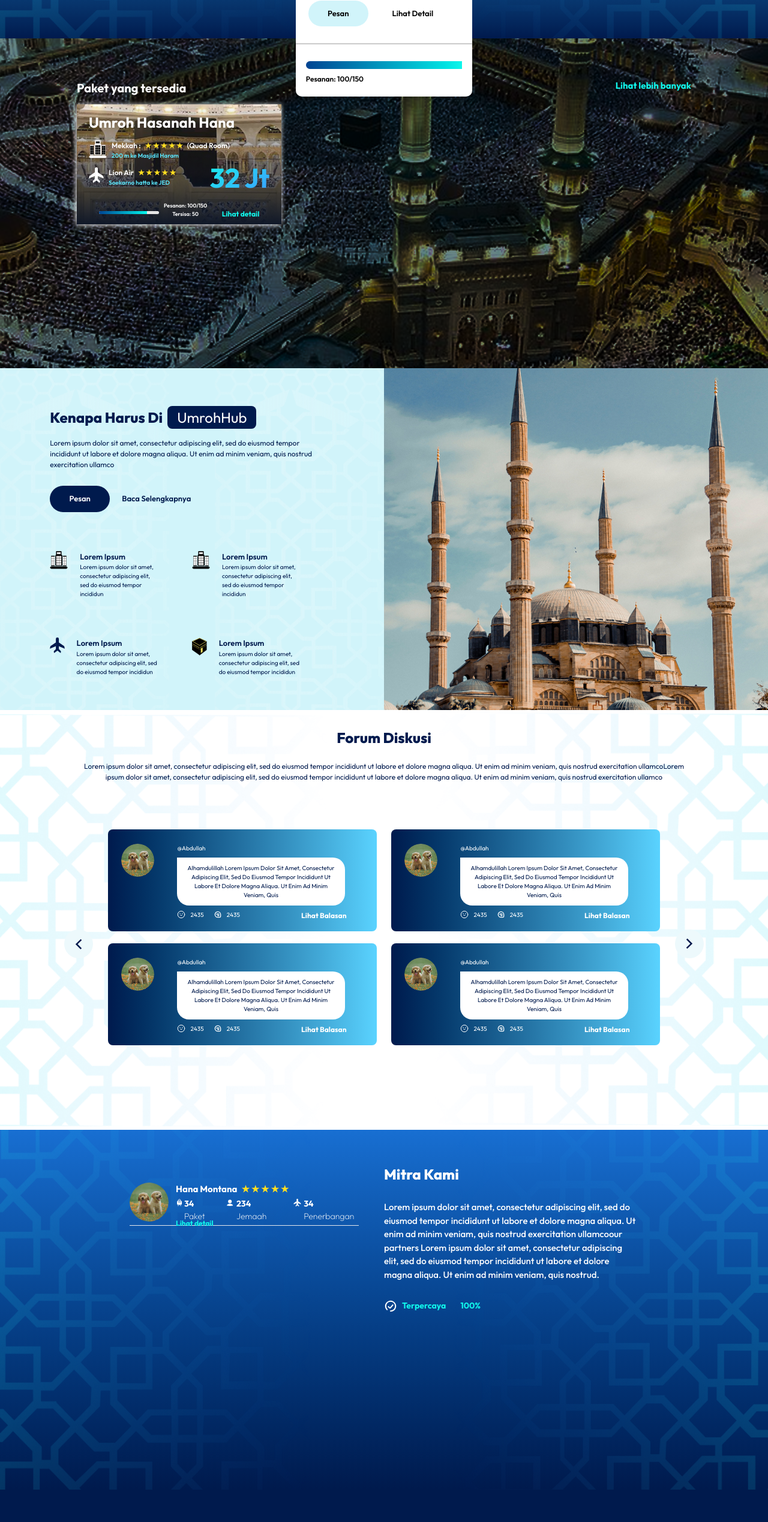
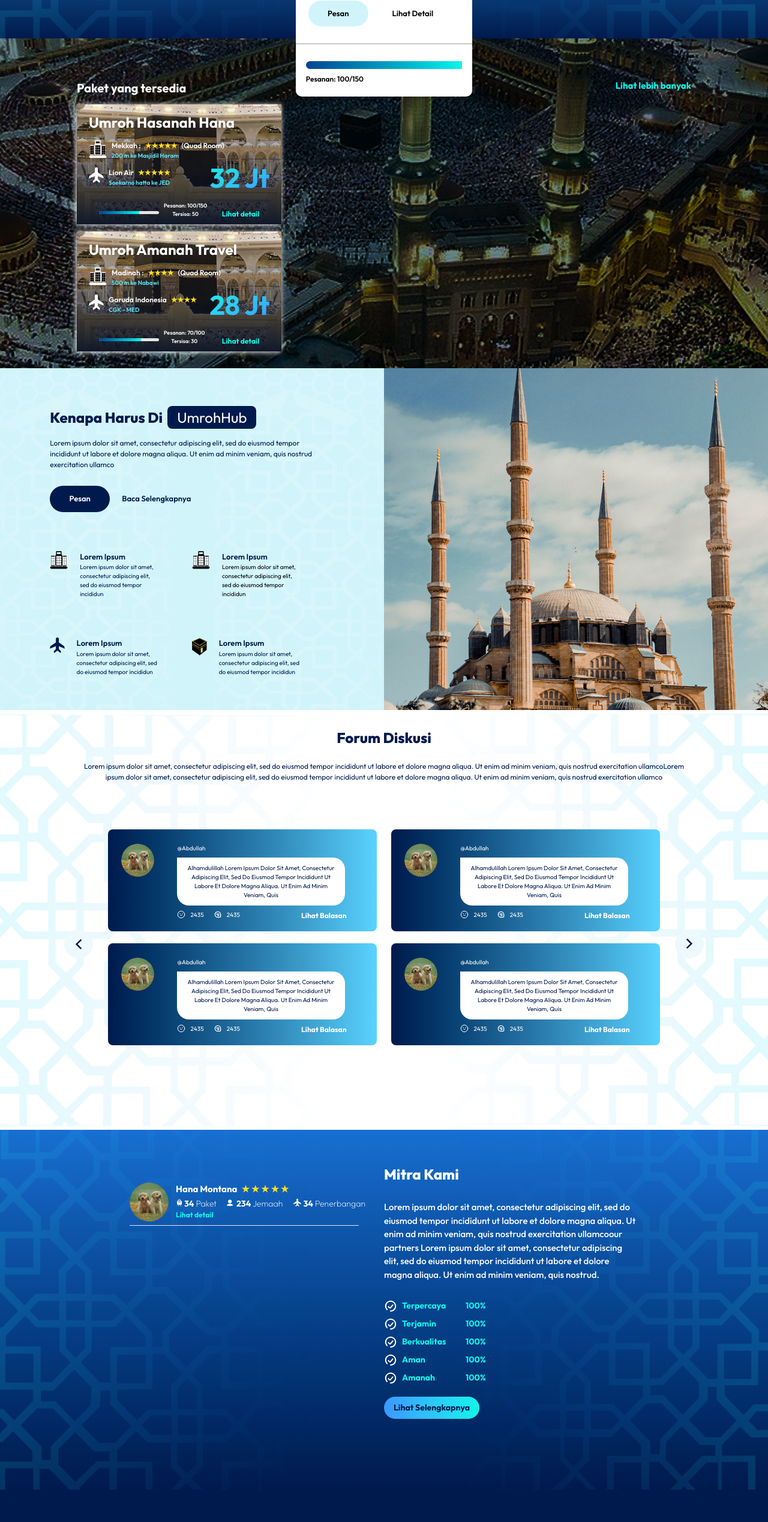
Before and after one commit to fikriymnn/Umroh-Hub-usr, a React app: page /home in a window 1280 px wide. Shown: the part 1036-3574 px from the top of the page at 60% size. Built offline with nearby package versions, Linux system fonts and the light colour scheme; the HTML template or start-up script is replaced by a standard one.

Commit message:
Card Paket

```diff
--- a/src/components/Button.tsx
+++ b/src/components/Button.tsx
@@ -6,11 +6,11 @@ interface ButtonProps {
     type?: 'button' | 'submit';
     className?: string;
     disabled?: boolean;
-    variant?: 'primary' | 'success' | 'danger';
+    variant?: 'primaryBlueGr' | 'success' | 'danger';
 };
 
 const variantClasses = {
-    primary: 'bg-gradient-to-r from-[##3C97FF] to-[##10F5EA] text-white px-4 py-2 rounded disabled:opacity-50',
+    primaryBlueGr: 'bg-gradient-to-r from-[#3C97FF] to-[#10F5EA] text-primary-blue text-[14px] px-4 py-2 rounded-[20px] font-bold',
     success: 'bg-green-500 hover:bg-green-600 text-white px-4 py-2 rounded disabled:opacity-50',
     danger: 'bg-red-500 hover:bg-red-600 text-white px-4 py-2 rounded disabled:opacity-50'
 };
@@ -21,7 +21,7 @@ const Button: React.FC<ButtonProps> = ({
     type = 'button',
     className = '',
     disabled = false,
-    variant = 'primary'
+    variant = 'primaryBlueGr'
 }) => {
     return (
         <button
--- /dev/null
+++ b/src/components/Card/CardPackage.tsx
@@ -0,0 +1,101 @@
+import React from 'react'
+import paketBg from "../../assets/images/Rectangle 111.png"
+import paketExample from "../../assets/images/11848643a6d154484c0aa44d026fef3c.png"
+import hotelIcon2 from "../../assets/icons/Component 7.svg"
+import planeIcon from "../../assets/icons/Component 8.svg"
+
+interface CardPackageProps {
+    title: string
+    image: string
+    hotelName: string
+    hotelRating: number
+    hotelDistance: string
+    airline: string
+    airlineRating: number
+    route: string
+    price: string
+    booked: number
+    capacity: number
+}
+
+function CardPackage({
+    title,
+    image,
+    hotelName,
+    hotelRating,
+    hotelDistance,
+    airline,
+    airlineRating,
+    route,
+    price,
+    booked,
+    capacity,
+}: CardPackageProps) {
+    const remaining = capacity - booked
+    const progress = (booked / capacity) * 100
+
+    const renderStars = (count: number) =>
+        [...Array(count)].map((_, i) => (
+            <span key={i} className="text-yellow-300">★</span>
+        ))
+
+    return (
+        <div className="grid grid-cols-3 mt-3">
+            <div className="w-[100%] relative h-[200px] shadow-[-1px_1px_8px] shadow-white">
+                <img src={paketExample} alt="paket" className='w-full h-full object-cover' />
+                <div className="w-full h-full bg-gradient-to-b from-black/0 to-black py-3 px-5 flex flex-col space-y-3 absolute top-0">
+                    <h1 className=" text-white capitalize font-bold text-[24px]">
+                        {title}
+                    </h1>
+                    <div className="flex space-x-2">
+                        <img src={hotelIcon2} alt="background" className="w-[30px] h-[30px]" />
+                        <div className="flex-col w-full">
+                            <div className="flex w-full">
+                                <h6 className='text-white text-[12px] font-semibold'>{hotelName} :
+                                    <span className='text-yellow-300 mx-[7px]'>{renderStars(hotelRating)}</span>
+                                    (Quad Room)
+                                </h6>
+                            </div>
+                            <h1 className="text-[#5CE9FF] text-[10px] font-semibold">{hotelDistance}</h1>
+                        </div>
+                    </div>
+                    <div className="w-full flex justify-between">
+                        <div className="flex space-x-2">
+                            <img src={planeIcon} alt="background" className="w-[30px] h-[30px]" />
+                            <div className="flex-col w-full">
+                                <div className="flex w-full">
+                                    <h6 className='text-white text-[12px] capitalize font-semibold'>{airline}
+                                        <span className='text-yellow-300 mx-[7px]'>{renderStars(airlineRating)}</span>
+                                    </h6>
+                                </div>
+                                <h1 className="text-[#5CE9FF] text-[10px] font-semibold">{route}</h1>
+                            </div>
+                        </div>
+                        <div className="absolute bottom-11 right-5 text-[45px] font-bold bg-gradient-to-br from-[#10F5EA] to-[#3C97FF] inline-block text-transparent bg-clip-text">
+                            {price}
+                        </div>
+                    </div>
+                    <div className="flex justify-between px-[17px] py-[20px] w-full mt-[8px] ">
+                        <div className="flex  space-x-2">
+                            <div className="w-[100px] h-[5px] rounded-[10px] bg-[#E5E5E5]">
+                                <div className="w-[80%] rounded-s-[10px] h-full bg-gradient-to-r from-[#004492] to-[#10F5EA]"
+                                    style={{ width: `${progress}%` }}
+                                >
+                                </div>
+                            </div>
+                            <div className="flex-col text-center -translate-y-4">
+                                <h1 className=" text-[9px] font-semibold text-center text-white">Pesanan: {booked}/{capacity}</h1>
+                                <h1 className=" text-[9px] font-semibold text-center text-white">Tersisa: {remaining}</h1>
+                            </div>
+                        </div>
+                        <h1 className=" text-[#10F5EA] font-bold text-[12px] -translate-y-1">
+                            Lihat detail
+                        </h1>
+                    </div>
+                </div>
+            </div>
+        </div>
+    )
+}
+
+export default CardPackage
--- a/src/components/Footer.tsx
+++ b/src/components/Footer.tsx
@@ -3,7 +3,7 @@ import waIcons from "../assets/icons/ic_baseline-whatsapp.svg"
 
 function Footer() {
     return (
-        <div className="bg-[#001A4D] w-full h-[400px] grid grid-cols-4 px-[10%] py-10">
+        <div className="bg-primary-blue w-full h-[400px] grid grid-cols-4 px-[10%] py-10">
             <div className="col-span-2">
                 <h1 className='text-white text-[40px]'>Umroh<span className='font-bold'>Hub</span></h1>
                 <p className='text-white text-[12px] mt-[27px] w-[80%]'>Lorem ipsum dolor sit amet, consectetur adipiscing elit, sed do eiusmod
--- /dev/null
+++ b/src/components/TrustIndicator.tsx
@@ -0,0 +1,25 @@
+import React from 'react'
+
+interface IndicatorProps {
+    label: string;
+    percentage: string;
+    icon: string;
+}
+
+const TrustIndicator: React.FC<IndicatorProps> = ({ label, percentage, icon }) => {
+    return (
+        <div className="flex space-x-6">
+            <div className="flex space-x-2 w-[100px]">
+                <img src={icon} alt="Label" className="w-[22px] h-[22px] mt-2 rounded-full" />
+                <h1 className="text-[#10F5EA] font-bold text-[14px] mt-2">
+                    {label}
+                </h1>
+            </div>
+            <h1 className="w-[30px] text-[#10F5EA] font-bold text-[14px] mt-2 ml-3">
+                {percentage}
+            </h1>
+        </div>
+    )
+}
+
+export default TrustIndicator
--- a/src/pages/Home/HomePage.tsx
+++ b/src/pages/Home/HomePage.tsx
@@ -3,6 +3,9 @@ import DefaultLayout from "../../layout/DefaultLayout";
 import CarouselHome from "../../components/Carousel/Carousel";
 import CarouselForum from "../../components/Carousel/CarouselForum";
 import Card from "../../components/Card/Card";
+import CardPackage from "../../components/Card/CardPackage";
+import TrustIndicator from "../../components/TrustIndicator";
+import Button from "../../components/Button";
 import penawaranBg from "../../assets/images/Group.png"
 import penawaranBg2 from "../../assets/images/Group (1).png"
 import vector from "../../assets/images/Vector.png"
@@ -67,6 +70,44 @@ const HomePage: React.FC = () => {
     percent: Math.min((100 / 50) * 100, 100),
     label: 'Pesanan: 100/150'
   };
+
+  const packages = [
+    {
+      title: "Umroh Hasanah Hana",
+      image: paketExample,
+      hotelName: "Mekkah",
+      hotelRating: 5,
+      hotelDistance: "200 m ke Masjidil Haram",
+      airline: "Lion Air",
+      airlineRating: 5,
+      route: "Soekarno hatta ke JED",
+      price: "32 Jt",
+      booked: 100,
+      capacity: 150,
+    },
+    {
+      title: "Umroh Amanah Travel",
+      image: paketExample,
+      hotelName: "Madinah",
+      hotelRating: 4,
+      hotelDistance: "500 m ke Nabawi",
+      airline: "Garuda Indonesia",
+      airlineRating: 4,
+      route: "CGK - MED",
+      price: "28 Jt",
+      booked: 70,
+      capacity: 100,
+    },
+  ];
+
+  const valuesTrust = [
+    { label: 'Terpercaya', percentage: '100%' },
+    { label: 'Terjamin', percentage: '100%' },
+    { label: 'Berkualitas', percentage: '100%' },
+    { label: 'Aman', percentage: '100%' },
+    { label: 'Amanah', percentage: '100%' },
+  ];
+
   return (
     <DefaultLayout>
       <div className='w-full min-h-screen flex flex-col'>
@@ -79,7 +120,7 @@ const HomePage: React.FC = () => {
 
           {/* penawaran */}
           <div className="w-full h-[600px] z-10 bg-gradient-to-b from-[#00153E] to-[#3C97FF]">
-            <div className="relative w-full h-[600px] z-10 bg-gradient-to-b from-[#001A4D]/55 via-[#5CE9FF52] to-[#001A4D]">
+            <div className="relative w-full h-[600px] z-10 bg-gradient-to-b from-primary-blue/55 via-[#5CE9FF52] to-[#001A4D]">
               <div className="w-full h-full flex justify-between z-0">
                 <div className="h-full w-[50%]">
                   <img src={penawaranBg} alt="background" className="w-[90%] h-full object-cover" />
@@ -119,59 +160,22 @@ const HomePage: React.FC = () => {
                     Lihat lebih banyak
                   </h1>
                 </div>
-                <div className="grid grid-cols-3 mt-3">
-                  <div className="w-[100%] relative h-[200px] shadow-[-1px_1px_8px] shadow-white">
-                    <img src={paketExample} alt="paket" className='w-full h-full object-cover' />
-                    <div className="w-full h-full bg-gradient-to-b from-black/0 to-black py-3 px-5 flex flex-col space-y-3 absolute top-0">
-                      <h1 className=" text-white capitalize font-bold text-[24px]">
-                        Umroh Hasanah hana
-                      </h1>
-                      <div className="flex space-x-2">
-                        <img src={hotelIcon2} alt="background" className="w-[30px] h-[30px]" />
-                        <div className="flex-col w-full">
-                          <div className="flex w-full">
-                            <h6 className='text-white text-[12px] font-semibold'>Mekkah :
-                              <span className='text-yellow-300 mx-[7px]'>★ ★ ★ ★ ★</span>
-                              (Quad Room)
-                            </h6>
-                          </div>
-                          <h1 className="text-[#5CE9FF] text-[10px] font-semibold">200 m ke Masjidil Haram</h1>
-                        </div>
-                      </div>
-                      <div className="w-full flex justify-between">
-                        <div className="flex space-x-2">
-                          <img src={planeIcon} alt="background" className="w-[30px] h-[30px]" />
-                          <div className="flex-col w-full">
-                            <div className="flex w-full">
-                              <h6 className='text-white text-[12px] capitalize font-semibold'>Lion Air
-                                <span className='text-yellow-300 mx-[7px]'>★ ★ ★ ★ ★</span>
-                              </h6>
-                            </div>
-                            <h1 className="text-[#5CE9FF] text-[10px] font-semibold">Soekarno hatta ke JED</h1>
-                          </div>
-                        </div>
-                        <div className="absolute bottom-11 right-5 text-[45px] font-bold bg-gradient-to-br from-[#10F5EA] to-[#3C97FF] inline-block text-transparent bg-clip-text">
-                          32 Jt
-                        </div>
-                      </div>
-                      <div className="flex justify-between px-[17px] py-[20px] w-full mt-[8px] ">
-                        <div className="flex  space-x-2">
-                          <div className="w-[100px] h-[5px] rounded-[10px] bg-[#E5E5E5]">
-                            <div className="w-[80%] rounded-s-[10px] h-full bg-gradient-to-r from-[#004492] to-[#10F5EA]">
-                            </div>
-                          </div>
-                          <div className="flex-col text-center -translate-y-4">
-                            <h1 className=" text-[9px] font-semibold text-center text-white">Pesanan: 100/150</h1>
-                            <h1 className=" text-[9px] font-semibold text-center text-white">Tersisa: 50</h1>
-                          </div>
-                        </div>
-                        <h1 className=" text-[#10F5EA] font-bold text-[12px] -translate-y-1">
-                          Lihat detail
-                        </h1>
-                      </div>
-                    </div>
-                  </div>
-                </div>
+                {packages.map((item, index) => (
+                  <CardPackage
+                    key={index}
+                    title={item.title}
+                    image={item.image}
+                    hotelName={item.hotelName}
+                    hotelRating={item.hotelRating}
+                    hotelDistance={item.hotelDistance}
+                    airline={item.airline}
+                    airlineRating={item.airlineRating}
+                    route={item.route}
+                    price={item.price}
+                    booked={item.booked}
+                    capacity={item.capacity}
+                  />
+                ))}
               </div>
             </div>
           </div>
@@ -188,17 +192,17 @@ const HomePage: React.FC = () => {
                 </div>
                 <div className="flex absolute top-0 w-[100%] py-10 px-[13%] justify-center">
                   <div className="mt-6 flex flex-col">
-                    <h1 className='text-[24px] font-extrabold text-[#001A4D]'>Kenapa Harus Di
-                      <span className='text-white bg-[#001A4D] font-normal rounded-[8px] px-4 py-1 ms-2'>UmrohHub</span>
+                    <h1 className='text-[24px] font-extrabold text-primary-blue'>Kenapa Harus Di
+                      <span className='text-white bg-primary-blue font-normal rounded-[8px] px-4 py-1 ms-2'>UmrohHub</span>
                     </h1>
-                    <p className='text-[12px] text-[#001A4D] mt-[16px] w-[95%]'>Lorem ipsum dolor sit amet, consectetur adipiscing elit,
+                    <p className='text-[12px] text-primary-blue mt-[16px] w-[95%]'>Lorem ipsum dolor sit amet, consectetur adipiscing elit,
                       sed do eiusmod tempor incididunt ut labore et dolore magna aliqua.
                       Ut enim ad minim veniam, quis nostrud exercitation ullamco</p>
                     <div className="flex space-x-5 mt-[26px]">
-                      <button className='py-3 w-[100px] text-[13px] font-semibold rounded-full bg-[#001A4D] text-white'>
+                      <button className='py-3 w-[100px] text-[13px] font-semibold rounded-full bg-primary-blue text-white'>
                         Pesan
                       </button>
-                      <button className='py-3 text-[#001A4D] text-[13px] font-semibold'>
+                      <button className='py-3 text-primary-blue text-[13px] font-semibold'>
                         Baca Selengkapnya
                       </button>
                     </div>
@@ -207,17 +211,17 @@ const HomePage: React.FC = () => {
                       <div className="flex space-x-5 w-[50%] mt-[65px]">
                         <img src={hotelIcon} alt="background" className="w-[30px] h-[30px]" />
                         <div className="flex-col w-[100%]">
-                          <h6 className='text-[#001A4D] text-[13px] font-semibold'>Lorem Ipsum
+                          <h6 className='text-primary-blue text-[13px] font-semibold'>Lorem Ipsum
                           </h6>
-                          <h1 className="text-[#001A4D] text-[10px] w-[70%]">Lorem ipsum dolor sit amet, consectetur adipiscing elit, sed do eiusmod tempor incididun</h1>
+                          <h1 className="text-primary-blue text-[10px] w-[70%]">Lorem ipsum dolor sit amet, consectetur adipiscing elit, sed do eiusmod tempor incididun</h1>
                         </div>
                       </div>
                       <div className="flex space-x-5 w-[50%] mt-[65px]">
                         <img src={hotelIcon} alt="background" className="w-[30px] h-[30px]" />
                         <div className="flex-col w-[100%]">
-                          <h6 className='text-[#001A4D] text-[13px] font-semibold'>Lorem Ipsum
+                          <h6 className='text-primary-blue text-[13px] font-semibold'>Lorem Ipsum
                           </h6>
-                          <h1 className="text-[#001A4D] text-[10px] w-[70%]">Lorem ipsum dolor sit amet, consectetur adipiscing elit, sed do eiusmod tempor incididun</h1>
+                          <h1 className="text-primary text-[10px] w-[70%]">Lorem ipsum dolor sit amet, consectetur adipiscing elit, sed do eiusmod tempor incididun</h1>
                         </div>
                       </div>
                     </div>
@@ -225,17 +229,17 @@ const HomePage: React.FC = () => {
                       <div className="flex space-x-5 w-[50%] mt-[65px]">
                         <img src={planeIcon2} alt="background" className="w-[30px] h-[30px]" />
                         <div className="flex-col w-[100%]">
-                          <h6 className='text-[#001A4D] text-[13px] font-semibold'>Lorem Ipsum
+                          <h6 className='text-primary-blue text-[13px] font-semibold'>Lorem Ipsum
                           </h6>
-                          <h1 className="text-[#001A4D] text-[10px] w-[70%]">Lorem ipsum dolor sit amet, consectetur adipiscing elit, sed do eiusmod tempor incididun</h1>
+                          <h1 className="text-primary-blue text-[10px] w-[70%]">Lorem ipsum dolor sit amet, consectetur adipiscing elit, sed do eiusmod tempor incididun</h1>
                         </div>
                       </div>
                       <div className="flex space-x-5 w-[50%] mt-[65px]">
                         <img src={kabahIcon} alt="background" className="w-[30px] h-[30px]" />
                         <div className="flex-col w-[100%]">
-                          <h6 className='text-[#001A4D] text-[13px] font-semibold'>Lorem Ipsum
+                          <h6 className='text-primary-blue text-[13px] font-semibold'>Lorem Ipsum
                           </h6>
-                          <h1 className="text-[#001A4D] text-[10px] w-[70%]">Lorem ipsum dolor sit amet, consectetur adipiscing elit, sed do eiusmod tempor incididun</h1>
+                          <h1 className="text-primary-blue text-[10px] w-[70%]">Lorem ipsum dolor sit amet, consectetur adipiscing elit, sed do eiusmod tempor incididun</h1>
                         </div>
                       </div>
                     </div>
@@ -258,10 +262,10 @@ const HomePage: React.FC = () => {
                 <img src={penawaranBg2} alt="background" className="w-[90%] h-full absolute right-0 object-cover" />
               </div>
               <div className="w-full absolute top-0 h-full py-7 flex flex-col items-center">
-                <h1 className="font-extrabold text-[#001A4D] text-[24px]">
+                <h1 className="font-extrabold text-primary-blue text-[24px]">
                   Forum Diskusi
                 </h1>
-                <p className="w-[80%] mt-[21px] text-[#001A4D] text-center text-[12px]">
+                <p className="w-[80%] mt-[21px] text-primary-blue text-center text-[12px]">
                   Lorem ipsum dolor sit amet, consectetur adipiscing elit, sed do eiusmod tempor incididunt ut labore et dolore magna aliqua. Ut enim ad minim veniam, quis nostrud exercitation ullamcoLorem ipsum dolor sit amet, consectetur adipiscing elit, sed do eiusmod tempor incididunt ut labore et dolore magna aliqua. Ut enim ad minim veniam, quis nostrud exercitation ullamco
                 </p>
                 <div className="w-[100%] mt-[78px]">
@@ -272,7 +276,7 @@ const HomePage: React.FC = () => {
           </div>
 
           {/* mitra */}
-          <div className="bg-gradient-to-b from-[#186FD2] to-[#001A4D] w-full h-[600px]">
+          <div className="bg-gradient-to-b from-[#186FD2] to-primary-blue w-full h-[600px]">
             <div className="w-full relative h-full flex justify-between z-0">
               <div className="h-full w-[50%]">
                 <img src={penawaranBg} alt="background" className="w-[90%] h-full object-cover" />
@@ -287,25 +291,25 @@ const HomePage: React.FC = () => {
                     <div className="w-[90%] h-[80px] flex space-x-3 border-b-[1px]">
                       <img src={exampleProfil} alt="Profile" className="w-[65px] h-[65px] mt-2 rounded-full" />
                       <div className="flex flex-col mt-2">
-                        <h1 className="text-[15px] capitalize font-bold text-white">
+                        <h1 className="text-[15px] capitalize font-bold text-white whitespace-nowrap">
                           Hana Montana<span className='text-yellow-300 mx-[7px]'>★ ★ ★ ★ ★</span>
                         </h1>
                         <div className="flex space-x-4 -ms-0.5">
                           <div className="flex">
                             <img src={suitcaseIcon} alt="Suitcase" className="w-[17px] h-[17px]" />
-                            <h1 className="text-[14px] mt-0.5 capitalize font-bold text-white">
+                            <h1 className="text-[14px] mt-0.5 capitalize font-bold text-white whitespace-nowrap">
                               34<span className='font-extralight'> Paket</span>
                             </h1>
                           </div>
                           <div className="flex ms-2">
                             <img src={userIcon} alt="Suitcase" className="w-[30px] h-[30px] -translate-y-1" />
-                            <h1 className="text-[14px] mt-0.5 capitalize -translate-x-3.5 font-bold text-white">
+                            <h1 className="text-[14px] mt-0.5 capitalize -translate-x-3.5 font-bold text-white whitespace-nowrap">
                               234<span className='font-extralight'> Jemaah</span>
                             </h1>
                           </div>
                           <div className="flex space-x-1">
                             <img src={planeIcon} alt="Suitcase" className="w-[15px] h-[15px] translate-y-1" />
-                            <h1 className="text-[14px] mt-0.5 capitalize font-bold text-white">
+                            <h1 className="text-[14px] mt-0.5 capitalize font-bold text-white whitespace-nowrap">
                               34<span className='font-extralight'> Penerbangan</span>
                             </h1>
                           </div>
@@ -322,17 +326,23 @@ const HomePage: React.FC = () => {
                     <p className="font-medium text-[15px] text-white w-full mt-[26px]">
                       Lorem ipsum dolor sit amet, consectetur adipiscing elit, sed do eiusmod tempor incididunt ut labore et dolore magna aliqua. Ut enim ad minim veniam, quis nostrud exercitation ullamcoour partners Lorem ipsum dolor sit amet, consectetur adipiscing elit, sed do eiusmod tempor incididunt ut labore et dolore magna aliqua. Ut enim ad minim veniam, quis nostrud.
                     </p>
-                    <div className="flex space-x-6 mt-[22px]">
-                      <div className="flex space-x-2">
-                        <img src={checkIcon} alt="Profile" className="w-[22px] h-[22px] mt-2 rounded-full" />
-                        <h1 className="text-[#10F5EA] font-bold text-[14px] mt-2">
-                          Terpercaya
-                        </h1>
-                      </div>
-                      <h1 className="text-[#10F5EA] font-bold text-[14px] mt-2">
-                        100%
-                      </h1>
+                    <div className="mt-[22px]">
+                      {valuesTrust.map((item, index) => (
+                        <TrustIndicator
+                          key={index}
+                          label={item.label}
+                          percentage={item.percentage}
+                          icon={checkIcon}
+                        />
+                      ))}
                     </div>
+                    <Button
+                      variant="primaryBlueGr"
+                      type="button"
+                      className="mt-[20px]"
+                    >
+                      Lihat Selengkapnya
+                    </Button>
                   </div>
                 </div>
               </div>
```
